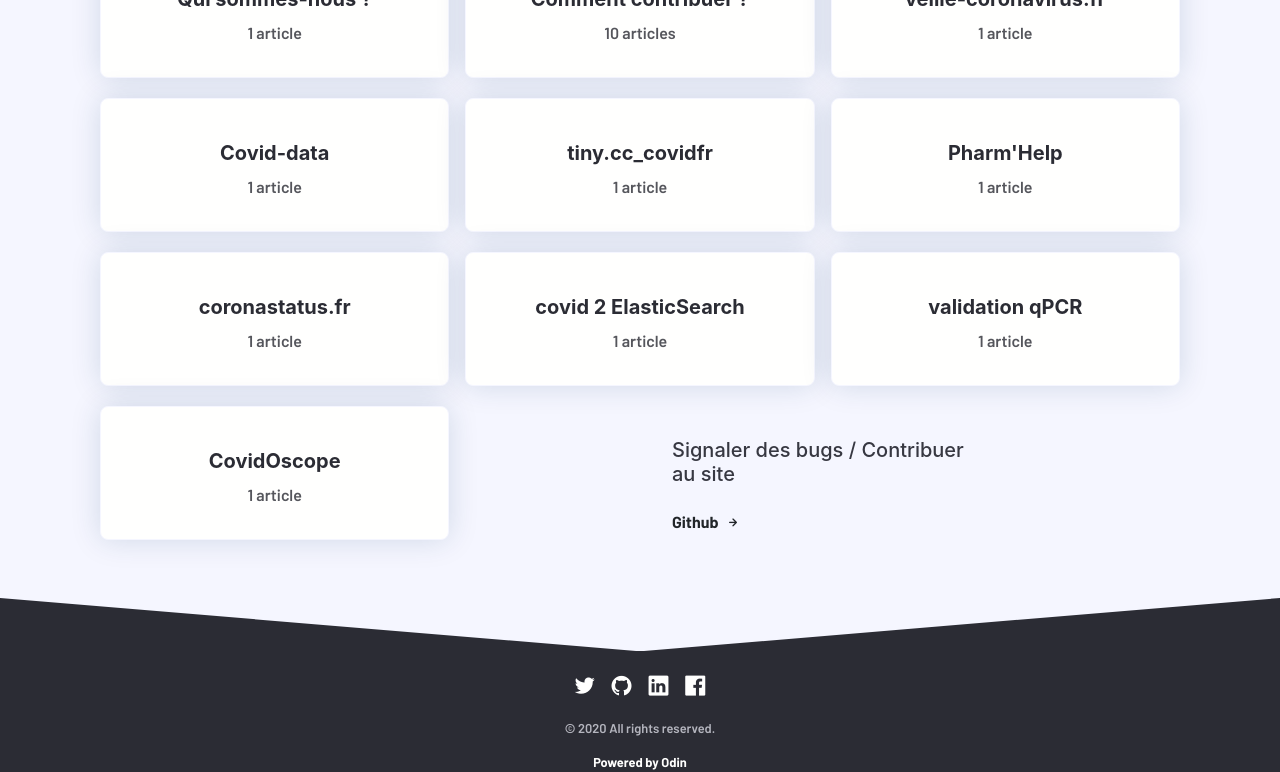
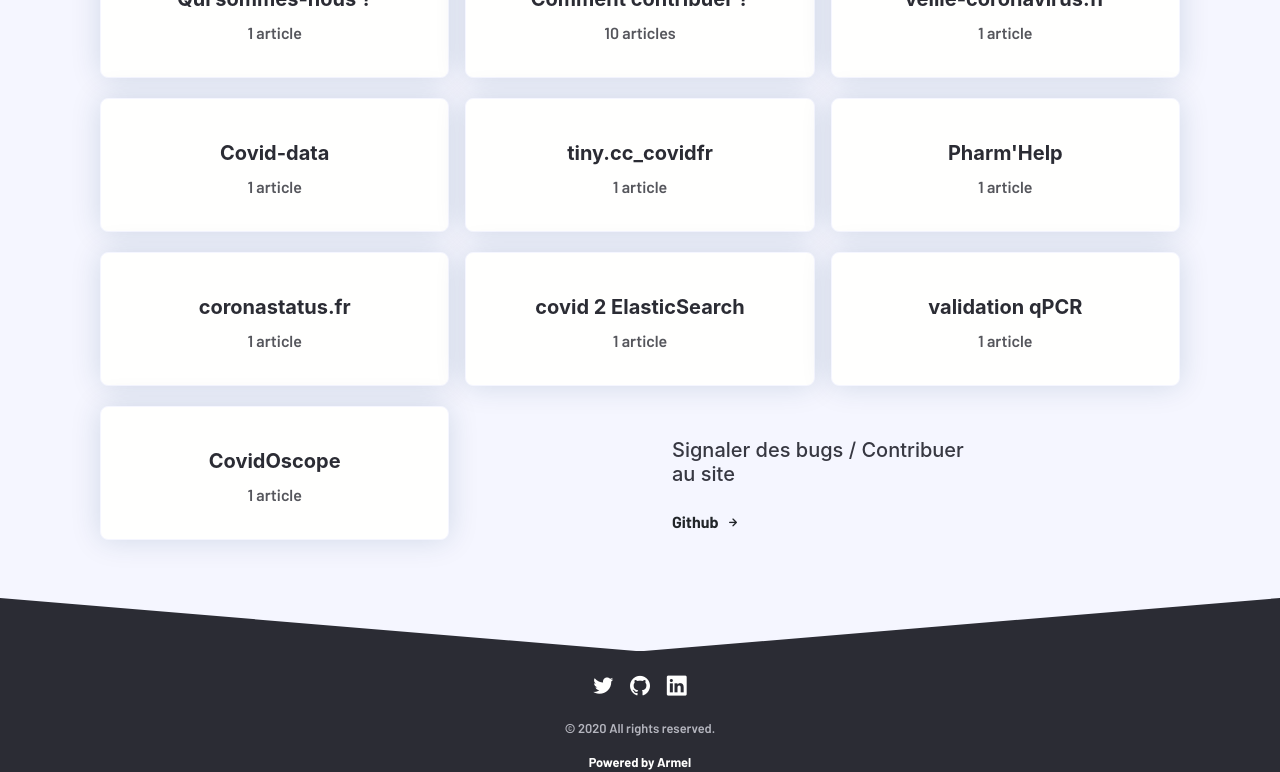
Before and after one commit to armelsoubeiga/FasoLangue-Lab, a Jekyll site: the page built from index.html, in a window 1280 px wide and 900 px high, scrolled down 914 px, cut to the strip 128-900 px from the top of the window. Built offline with Jekyll 4.4.1, drawn with Linux system fonts in a browser that asks for light colours; nearby versions of some CDN libraries; comment, search, counter and statistics services are not loaded.

Commit message:
Update footer.html

```diff
--- a/_includes/footer.html
+++ b/_includes/footer.html
@@ -21,24 +21,10 @@
             <a href="{{ site.linkedin_page}}"><i class='uil uil-linkedin' target="_blank"></i></a>
             {% endif %}
 
-            {% if site.facebook_page == null %}
-            {% else %}
-            <a href="{{ site.facebook_page}}"><i class='uil uil-facebook' target="_blank"></i></a>
-            {% endif %}
-
-            {% if site.email == null %}
-            {% else %}
-            <a href="mailto:{{ site.email }}"><i class='uil uil-envelope' target="_blank"></i></a>
-            {% endif %}
-
-            {% if site.instagram_username == null %}
-            {% else %}
-            <a href="http://instagram.com/{{site.instagram_username}}" target="_blank"><i class='uil uil-instagram'></i></a>
-            {% endif %}
           </div>
         <p>© 20{{ site.time | date: '%y' }} All rights reserved.</p>
 
-        <a class="text-small" href="https://github.com/TeaGuns/odin" target="_blank">Powered by Odin</a>
+        <a class="text-small" href="https://github.com/armelsoubeiga/" target="_blank">Powered by Armel</a>
       </div>
     </div>
   </div>
```
